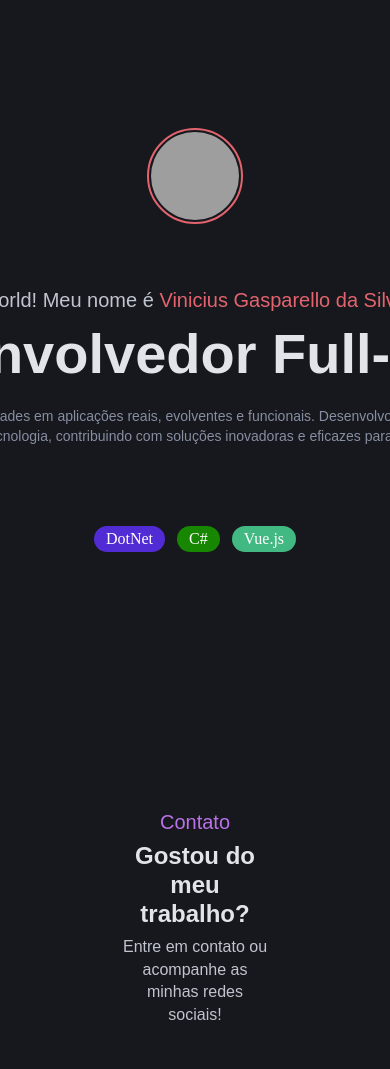
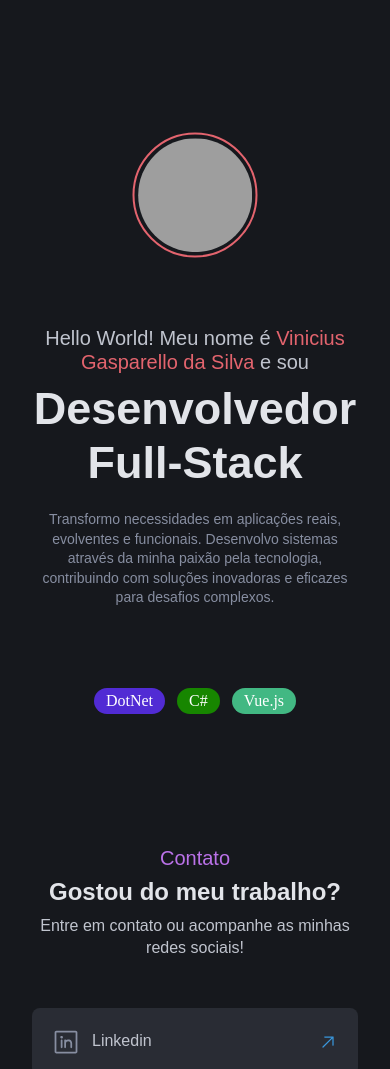
Before and after one commit to vgdsilva/vgdsilva.github.io, a plain HTML site: page index.html in a window 390 px wide. Shown: the top 1069 px of the page. Drawn offline with Linux system fonts and the light colour scheme; grey boxes are pictures that could not be loaded.

Commit message:
feat: responsive design

```diff
--- a/scripts/script.js
+++ b/scripts/script.js
@@ -17,7 +17,7 @@ function criarTags(lista) {
         link.href = "#"; // Define o link (pode ser customizado)
         link.style.backgroundColor = item.cor; // Define a cor de fundo
         link.style.color = "white";
-        link.className = "social-button";
+        link.className = "tag";
         // link.style.color = "#fff"; // Cor do texto (pode ajustar conforme necessário)
         // link.style.padding = "10px"; // Adiciona padding para melhor visualização
         // link.style.margin = "5px"; // Espaçamento entre os links
--- a/styles/style.css
+++ b/styles/style.css
@@ -1,14 +1,3 @@
-
-/* Small devices (tablets, 768px and up) */
-@media (min-width: 768px) {  }
-
-/* Medium devices (desktops, 992px and up) */
-@media (min-width: 992px) {  }
-
-/* Large devices (large desktops, 1200px and up) */
-@media (min-width: v) {  }
-
-
 button,
    input,
    select,
@@ -48,12 +37,23 @@ button,
   position: relative;
   overflow: hidden;
 }
+
+.intro,
+.intro * {
+  box-sizing: border-box;
+}
 .intro {
-  align-self: stretch;
+  padding: 120px 163px 120px 163px;
+  display: flex;
+  flex-direction: column;
+  gap: 10px;
+  align-items: flex-start;
+  justify-content: flex-start;
   flex-shrink: 0;
-  height: 682px;
   position: relative;
   overflow: hidden;
+  width: 100%;
+
 }
 .info {
   display: flex;
@@ -61,29 +61,31 @@ button,
   gap: 80px;
   align-items: center;
   justify-content: flex-start;
-  width: 1040px;
-  position: absolute;
-  left: 50%;
-  translate: -50%;
-  top: 120px;
+  width: 100%;
+  flex-shrink: 0;
+  /* max-width: 1040px; */
+  position: relative;
 }
+
 .header {
   display: flex;
   flex-direction: column;
   gap: 56px;
   align-items: center;
   justify-content: flex-start;
+  width: 100%;
   flex-shrink: 0;
-  width: 680px;
+  max-width: 680px;
   position: relative;
 }
 .avatar {
   flex-shrink: 0;
-  width: 112px;
-  height: 112px;
+  width: 150px;
+  height: 150px;
   position: relative;
   overflow: hidden;
 }
+
 .user {
   position: absolute;
   inset: 0;
@@ -93,19 +95,22 @@ button,
   border-style: solid;
   border-color: var(--main-red, #e3646e);
   border-width: 2px;
-  width: 96px;
-  height: 96px;
+  width: 125px;
+  height: 125px;
   position: absolute;
-  left: 8px;
-  top: 8px;
+  left: 50%;
+  translate: -50% -50%;
+  top: 50%;
 }
+
 .image {
   border-radius: 9999px;
-  width: 87.27px;
-  height: 87.27px;
+  width: 113.64px;
+  height: 113.64px;
   position: absolute;
-  left: 12.36px;
-  top: 12.36px;
+  left: 50%;
+  translate: -50% -50%;
+  top: 50%;
   object-fit: cover;
 }
 .text {
@@ -158,6 +163,7 @@ button,
   line-height: var(--subtitle-line-height, 120%);
   font-weight: var(--subtitle-font-weight, 400);
 }
+
 .cargo {
   color: var(--base-gray-600, #e2e4e9);
   text-align: center;
@@ -167,8 +173,10 @@ button,
   font-weight: var(--title-lg-font-weight, 700);
   position: relative;
   align-self: stretch;
-  width: max-content;
+  width: 100%;
+  word-wrap: break-word;
 }
+
 .subtitle {
   color: var(--base-gray-400, #878ea1);
   text-align: center;
@@ -188,8 +196,8 @@ button,
   flex-shrink: 0;
   position: relative;
 }
-.social-button {
-  background: var(--main-green, #82bc4f);
+.tag
+{
   border-radius: 999px;
   padding: 4px 12px 4px 12px;
   display: flex;
@@ -198,6 +206,20 @@ button,
   align-items: center;
   justify-content: center;
   flex-shrink: 0;
+  position: relative;
+  overflow: hidden;
+}
+.social-button {
+  background: var(--base-gray-300, #292c34);
+  border-radius: 8px;
+  padding: 20px;
+  display: flex;
+  flex-direction: row;
+  gap: 12px;
+  align-items: center;
+  justify-content: center;
+  flex-shrink: 0;
+  width: 100%;
   position: relative;
   overflow: hidden;
 }
@@ -472,6 +494,8 @@ button,
   justify-content: flex-start;
   flex-shrink: 0;
   position: relative;
+  width: 100%;
+  max-width: 500px;
 }
 
 .linkedin-logo {
@@ -520,9 +544,17 @@ button,
   overflow: visible;
 }
 
-@media screen and (max-width : 799px) {
-  .intro
-  {
-    width: 100%;
+@media screen and (max-width: 992px)
+{
+  .intro {
+    padding: 120px 32px 120px 32px;
+  }
+
+  .contact {
+    padding: 12px 32px 120px 32px;
+  }
+
+  .cargo {
+    font-size: 45px;
   }
 }
```
